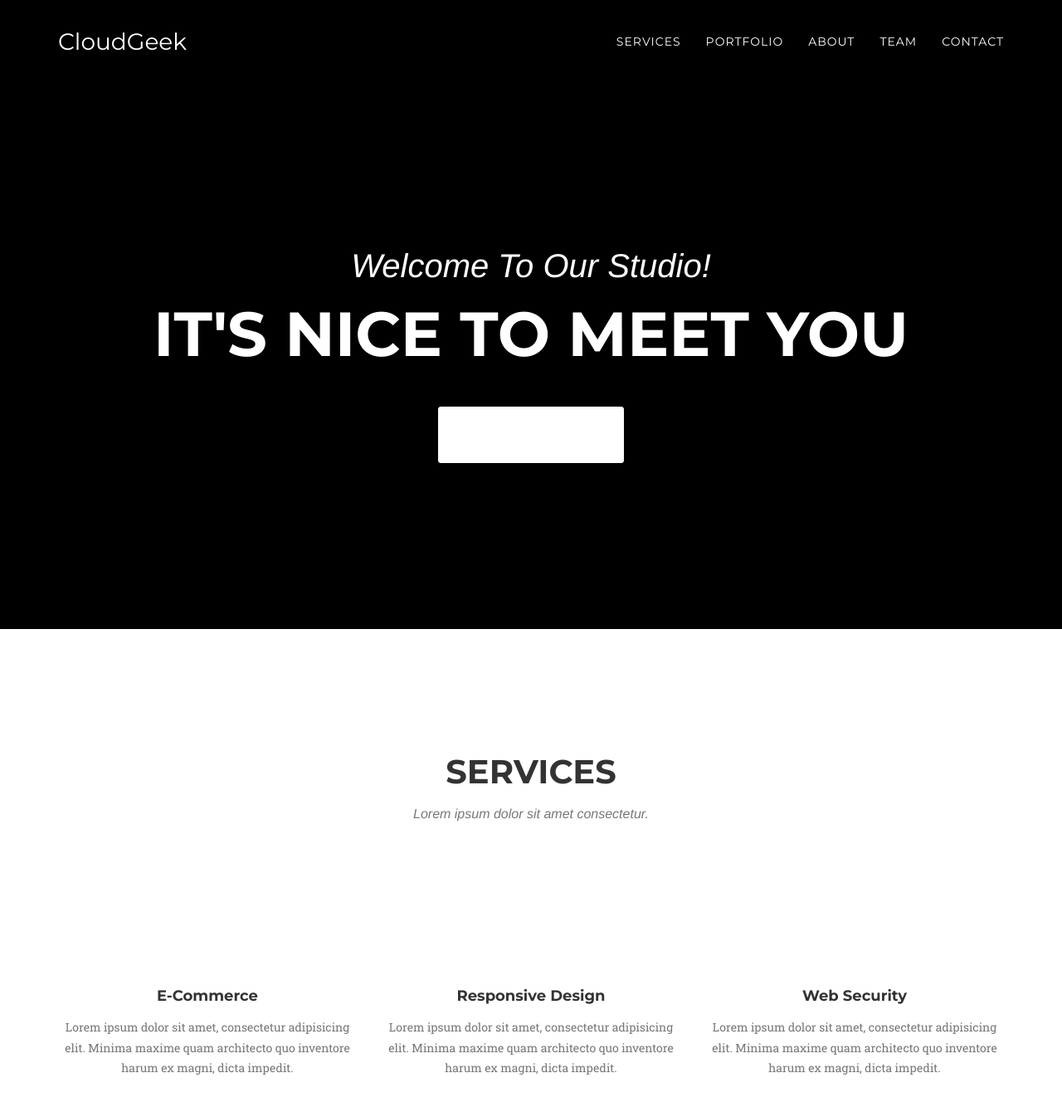
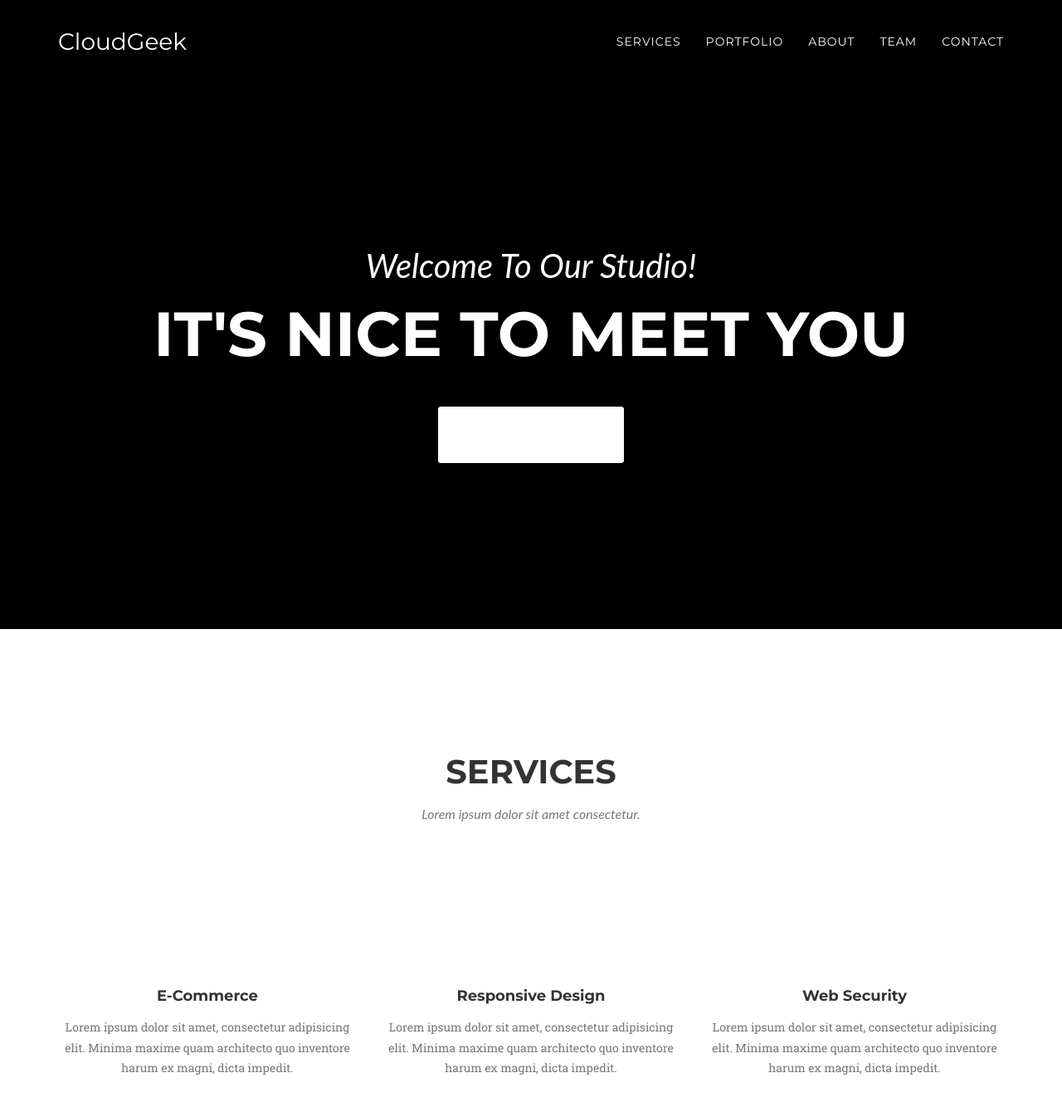
Before and after one commit to OlaOlagunju/cloudgeek.com.ng, a Jekyll site: the page built from index.md, in a window 1280 px wide and 1400 px high. Shown: the top 1334 px of the window at 83% size. Built offline with Jekyll 4.4.1, drawn with Linux system fonts in a browser that asks for light colours; nearby versions of some CDN libraries; some web fonts are replaced.

Commit message:
Update _mixins.scss

```diff
--- a/_sass/_mixins.scss
+++ b/_sass/_mixins.scss
@@ -67,7 +67,7 @@
 // Font Mixins
 
 @mixin serif-font {
-  font-family: "Droid Serif", "Helvetica Neue", Helvetica, Arial, sans-serif;
+  font-family: "Lato", "Helvetica Neue", Helvetica, Arial, sans-serif;
 }
 
 @mixin script-font {
```
